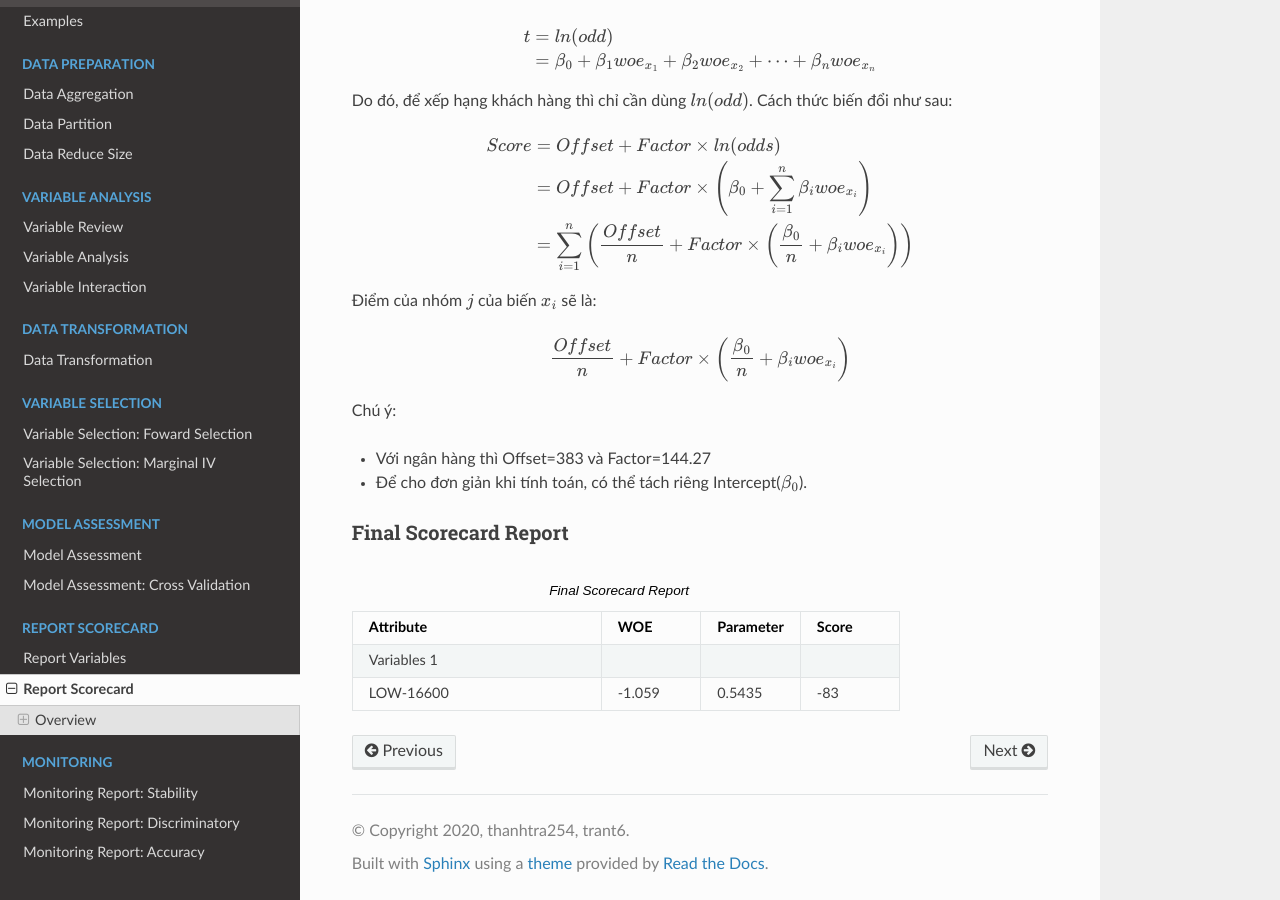
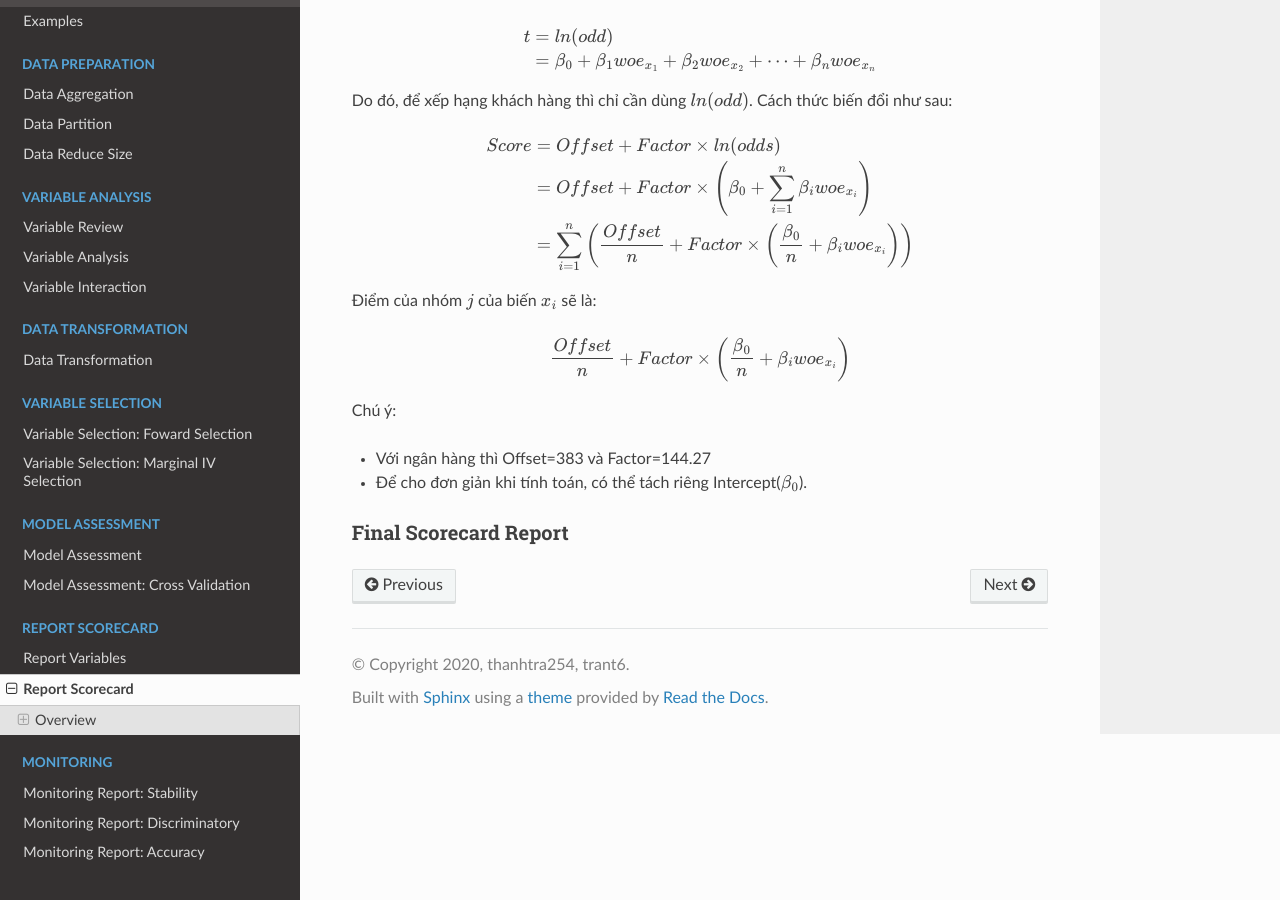
Before and after one commit to thanhtra254/SMCS, a Sphinx documentation site: the page built from docs/post/ReportScorecard.rst, in a window 1280 px wide and 900 px high, scrolled down 616 px. Built offline with Sphinx 7.4.7 and the Read the Docs theme 2.0.0, drawn with Linux system fonts in a browser that asks for light colours; comment, search, counter and statistics services are not loaded.

Commit message:
Update ReportScorecard.rst

```diff
--- a/docs/post/ReportScorecard.rst
+++ b/docs/post/ReportScorecard.rst
@@ -49,28 +49,9 @@
 Final Scorecard Report
 ----------------------
 
-.. list-table:: Final Scorecard Report
-   :widths: 50 20 20 20
-   :header-rows: 1
-
-   * - Attribute
-     - WOE
-     - Parameter
-     - Score
-   * - Variables 1
-     -
-     -
-     -
-   * - LOW-16600
-     - -1.059
-     - 0.5435
-     - -83
-
 ===========  ========  ===========  =======
  Attribute    WOE       Parameter    Score
 -----------  --------  -----------  -------
  LOW-16600    -1.059    0.5435      -83
  16600-22500	-0.468		            -37
- 22500-84500	-0.004		            0
- 84500+	      0.565		              44
 ===========  ========  ===========  =======
```
